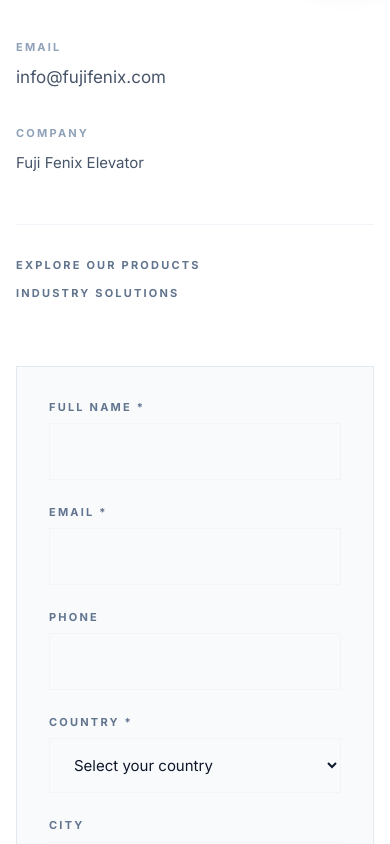
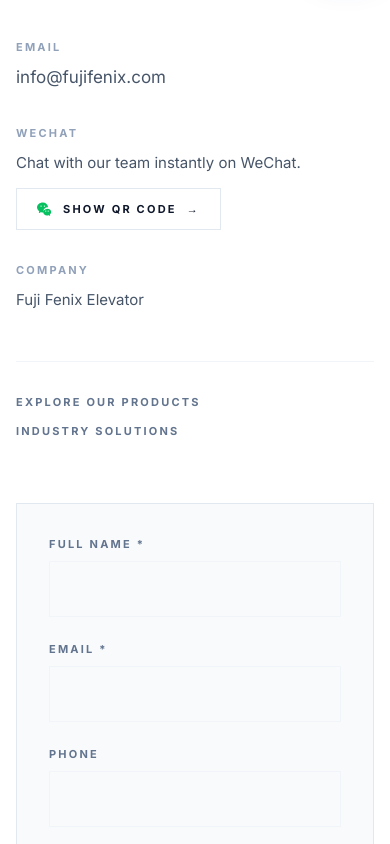
Before and after one commit to syed-mujtaba-stack/fujifenix-elevator, a Next.js app: page /contact in a window 390 px wide. Shown: the part 860-1704 px from the top of the page. Built offline with nearby package versions, Linux system fonts and the light colour scheme.

Commit message:
polish web products

```diff
--- a/app/components/Footer.tsx
+++ b/app/components/Footer.tsx
@@ -4,6 +4,7 @@ import Link from "next/link";
 import { usePathname } from "next/navigation";
 import { CONTACT } from "@/app/data/content";
 import Logo from "./Logo";
+import WeChatQRButton from "./WeChatQR";
 
 export default function Footer() {
   const pathname = usePathname();
@@ -110,6 +111,9 @@ export default function Footer() {
                 {CONTACT.email}
               </a>
             </li>
+            <li className="pt-2">
+              <WeChatQRButton variant="dark" label="WECHAT" className="!px-4 !py-2.5" />
+            </li>
           </ul>
         </div>
       </div>
--- /dev/null
+++ b/app/components/WeChatQR.tsx
@@ -0,0 +1,162 @@
+"use client";
+
+import { useEffect, useState } from "react";
+import Image from "next/image";
+import { AnimatePresence, motion } from "framer-motion";
+
+/* WeChat brand glyph — two chat bubbles */
+export function WeChatIcon({
+  className,
+  style,
+}: {
+  className?: string;
+  style?: React.CSSProperties;
+}) {
+  return (
+    <svg viewBox="0 0 24 24" fill="currentColor" className={className} style={style} aria-hidden="true">
+      <path d="M8.691 2.188C3.941 2.188 0 5.476 0 9.53c0 2.212 1.17 4.203 3.002 5.55a.59.59 0 0 1 .213.665l-.39 1.48c-.019.07-.048.141-.048.213 0 .32.26.58.58.58a.544.544 0 0 0 .326-.109l1.9-1.1a.882.882 0 0 1 .448-.118c.079 0 .157.009.232.025 1.02.279 2.107.417 3.226.417h.219c-.104-.475-.16-.967-.16-1.471 0-3.394 2.895-6.14 6.47-6.14.224 0 .445.011.664.033C16.123 4.851 12.791 2.188 8.691 2.188zm-2.6 4.408a1.05 1.05 0 1 1 0 2.1 1.05 1.05 0 0 1 0-2.1zm5.086 0a1.05 1.05 0 1 1 0 2.1 1.05 1.05 0 0 1 0-2.1zm3.773 5.284c-3.067 0-5.556 2.197-5.556 4.907 0 2.71 2.489 4.906 5.556 4.906.652 0 1.28-.096 1.867-.27a.72.72 0 0 1 .367-.095c.118 0 .227.032.325.094l1.516.877a.435.435 0 0 0 .26.087.462.462 0 0 0 .463-.463c0-.057-.023-.114-.038-.17l-.311-1.18a.587.587 0 0 1-.023-.17.47.47 0 0 1 .17-.364c1.092-.854 1.79-2.051 1.79-3.422 0-2.71-2.49-4.907-5.556-4.907zm-1.806 2.443a.845.845 0 1 1 0 1.69.845.845 0 0 1 0-1.69zm3.61 0a.845.845 0 1 1 0 1.69.845.845 0 0 1 0-1.69z" />
+    </svg>
+  );
+}
+
+const WECHAT_GREEN = "#07C160";
+
+interface WeChatQRButtonProps {
+  /** dark = for dark sections (CTA page), light = for white sections */
+  variant?: "dark" | "light";
+  label?: string;
+  className?: string;
+}
+
+/**
+ * "Chat on WeChat" trigger + QR modal.
+ * QR source: /public/WeChat.svg (client-supplied WeChat QR code).
+ */
+export default function WeChatQRButton({
+  variant = "light",
+  label = "CHAT ON WECHAT",
+  className = "",
+}: WeChatQRButtonProps) {
+  const [open, setOpen] = useState(false);
+
+  /* Escape to close + body scroll lock while the modal is open */
+  useEffect(() => {
+    if (!open) return;
+    const onKey = (e: KeyboardEvent) => {
+      if (e.key === "Escape") setOpen(false);
+    };
+    document.addEventListener("keydown", onKey);
+    document.body.style.overflow = "hidden";
+    return () => {
+      document.removeEventListener("keydown", onKey);
+      document.body.style.overflow = "";
+    };
+  }, [open]);
+
+  const triggerStyles =
+    variant === "dark"
+      ? "group inline-flex items-center gap-2.5 border border-white/15 bg-white/[0.03] px-5 py-3 eyebrow text-white transition-all duration-200 hover:border-[#07C160] hover:bg-[#07C160]/10 hover:text-[#07C160]"
+      : "group inline-flex items-center gap-2.5 border border-slate-200 bg-white px-5 py-3 eyebrow text-[#0f172a] transition-all duration-200 hover:border-[#07C160] hover:bg-[#07C160]/5 hover:text-[#0f172a]";
+
+  return (
+    <>
+      <button
+        type="button"
+        onClick={() => setOpen(true)}
+        className={`${triggerStyles} ${className}`}
+        aria-haspopup="dialog"
+        aria-expanded={open}
+      >
+        <WeChatIcon className="h-4 w-4 flex-shrink-0" style={{ color: WECHAT_GREEN }} />
+        <span className="group-hover:text-inherit">{label}</span>
+        <span
+          className="transition-transform duration-200 group-hover:translate-x-0.5"
+          aria-hidden="true"
+        >
+          →
+        </span>
+      </button>
+
+      <AnimatePresence>
+        {open && (
+          <motion.div
+            className="fixed inset-0 z-[100] flex items-center justify-center p-4"
+            initial={{ opacity: 0 }}
+            animate={{ opacity: 1 }}
+            exit={{ opacity: 0 }}
+            transition={{ duration: 0.2 }}
+            onClick={() => setOpen(false)}
+          >
+            {/* Backdrop */}
+            <div className="absolute inset-0 bg-[#071324]/85 backdrop-blur-sm" />
+
+            <motion.div
+              role="dialog"
+              aria-modal="true"
+              aria-label="Fuji Fenix WeChat QR code"
+              className="relative w-full max-w-sm bg-white shadow-[0_24px_64px_rgba(7,19,36,0.45)]"
+              initial={{ opacity: 0, y: 24, scale: 0.96 }}
+              animate={{ opacity: 1, y: 0, scale: 1 }}
+              exit={{ opacity: 0, y: 16, scale: 0.97 }}
+              transition={{ duration: 0.28, ease: [0.22, 1, 0.36, 1] }}
+              onClick={(e) => e.stopPropagation()}
+            >
+              {/* Green accent bar */}
+              <div className="h-1 w-full" style={{ background: WECHAT_GREEN }} />
+
+              <div className="p-7 md:p-8">
+                {/* Header */}
+                <div className="mb-6 flex items-center justify-between">
+                  <div className="flex items-center gap-2.5">
+                    <WeChatIcon className="h-5 w-5" style={{ color: WECHAT_GREEN }} />
+                    <span className="eyebrow text-[#0f172a]">WECHAT</span>
+                  </div>
+                  <button
+                    type="button"
+                    onClick={() => setOpen(false)}
+                    aria-label="Close"
+                    className="flex h-9 w-9 items-center justify-center text-slate-400 transition-colors hover:bg-slate-100 hover:text-[#0f172a]"
+                  >
+                    <svg
+                      viewBox="0 0 24 24"
+                      className="h-4 w-4"
+                      fill="none"
+                      stroke="currentColor"
+                      strokeWidth="2"
+                      strokeLinecap="round"
+                      aria-hidden="true"
+                    >
+                      <path d="M6 6l12 12M18 6L6 18" />
+                    </svg>
+                  </button>
+                </div>
+
+                {/* QR */}
+                <div className="mx-auto w-fit border border-slate-200 p-3">
+                  <Image
+                    src="/WeChat.svg"
+                    alt="Fuji Fenix Elevator WeChat QR code"
+                    width={248}
+                    height={248}
+                    unoptimized
+                    className="h-[220px] w-[220px] md:h-[248px] md:w-[248px]"
+                  />
+                </div>
+
+                {/* Caption */}
+                <div className="mt-6 text-center">
+                  <p className="subheading text-[#0f172a]" style={{ fontSize: "14px", letterSpacing: "0.04em" }}>
+                    SCAN TO CHAT ON WECHAT
+                  </p>
+                  <p className="mt-2 text-sm leading-6 text-slate-500">
+                    Open WeChat on your phone and scan this code — our team responds during business hours (CST).
+                  </p>
+                </div>
+              </div>
+            </motion.div>
+          </motion.div>
+        )}
+      </AnimatePresence>
+    </>
+  );
+}
--- a/app/contact/ContactContent.tsx
+++ b/app/contact/ContactContent.tsx
@@ -4,6 +4,7 @@ import { useEffect, useRef } from "react";
 import Link from "next/link";
 import gsap from "gsap";
 import SectionHeading from "@/app/components/SectionHeading";
+import WeChatQRButton from "@/app/components/WeChatQR";
 import ContactForm from "./ContactForm";
 import { CONTACT, COMPANY } from "@/app/data/content";
 
@@ -80,6 +81,17 @@ export default function ContactContent() {
                   >
                     {CONTACT.email}
                   </a>
+                </div>
+                <div className="ct-line">
+                  <div className="eyebrow text-slate-400 mb-2" style={{ fontSize: "11px" }}>
+                    WECHAT
+                  </div>
+                  <div className="flex flex-col items-start gap-3 sm:flex-row sm:items-center sm:gap-4">
+                    <p className="body-text text-[#0f172a]" style={{ fontSize: "15px" }}>
+                      Chat with our team instantly on WeChat.
+                    </p>
+                    <WeChatQRButton variant="light" label="SHOW QR CODE" />
+                  </div>
                 </div>
                 <div className="ct-line">
                   <div className="eyebrow text-slate-400 mb-2" style={{ fontSize: "11px" }}>
--- a/app/cta/CtaContent.tsx
+++ b/app/cta/CtaContent.tsx
@@ -5,6 +5,7 @@ import Link from "next/link";
 import gsap from "gsap";
 import { CONTACT } from "@/app/data/content";
 import { submitContact } from "@/app/actions/contact";
+import WeChatQRButton from "@/app/components/WeChatQR";
 
 const COUNTRIES = [
   "China",
@@ -384,6 +385,7 @@ export default function CtaContent() {
               <span className="body-text text-slate-500" style={{ fontSize: "15px" }}>
                 {CONTACT.address}
               </span>
+              <WeChatQRButton variant="dark" label="CONTACT US ON WECHAT" />
             </div>
           </div>
         </div>
```
Also changed, not shown: public/WeChat.svg.
